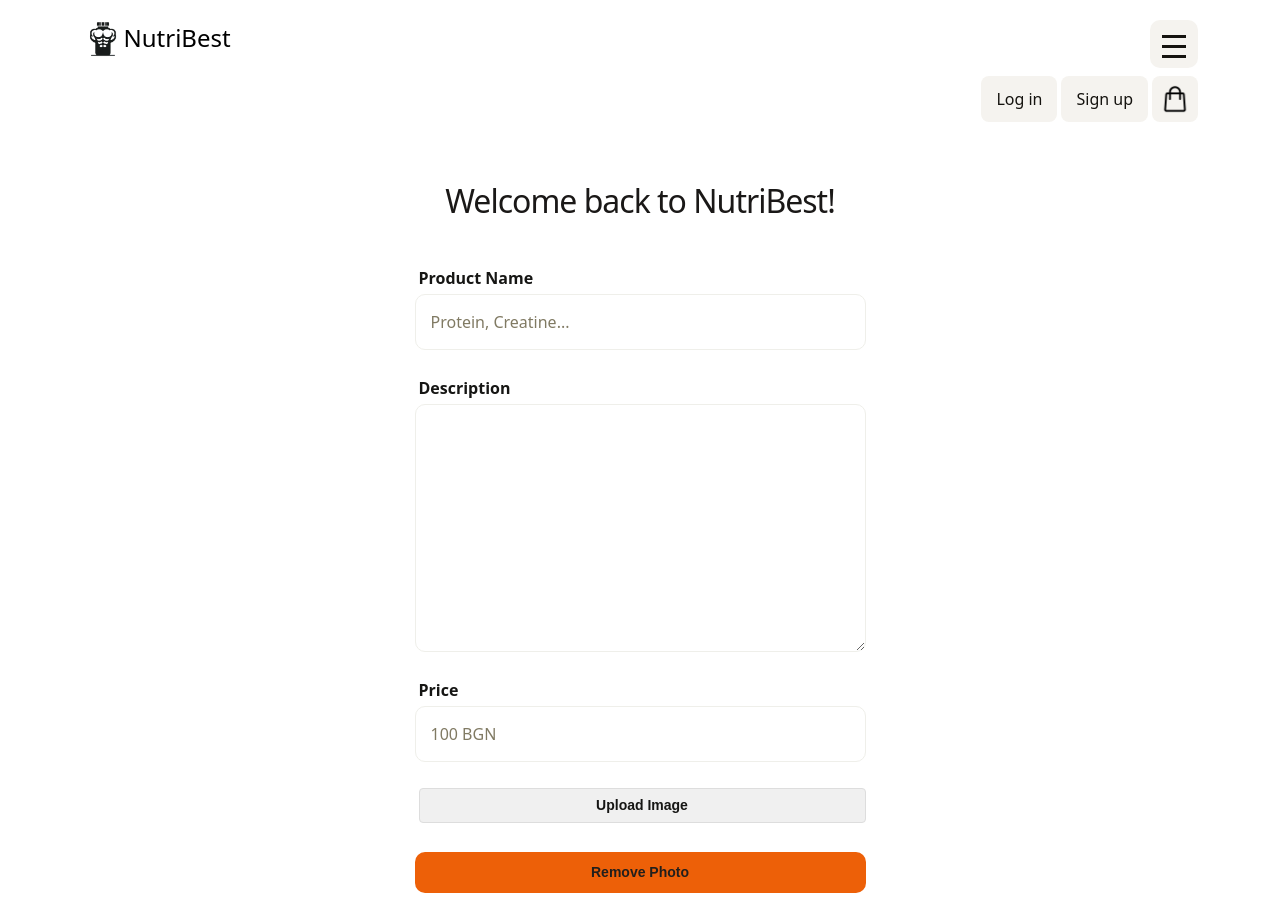
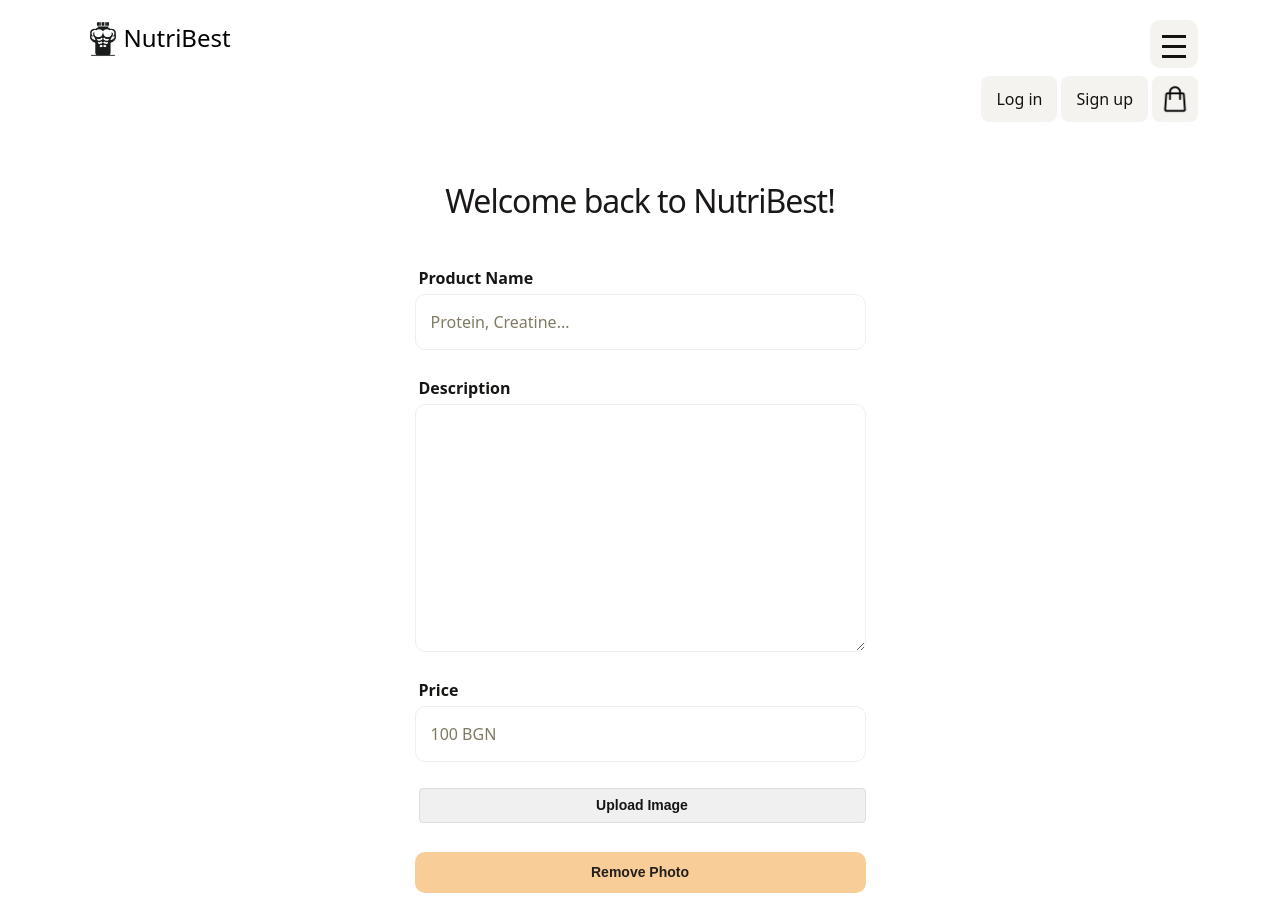
Before and after one commit to georgi2005atanasov/NutriBest, a React (Vite) app in the folder frontend/nutri-best-project/: page /add-product in a window 1280 px wide. Shown: the top 916 px of the page. Built offline with nearby package versions, Linux system fonts and the light colour scheme; a web font is replaced by a local one.

Commit message:
Made the Add Product component with more subcomponents to enhance its cleanness

```diff
--- a/frontend/nutri-best-project/src/App.jsx
+++ b/frontend/nutri-best-project/src/App.jsx
@@ -5,7 +5,7 @@ import LoginPage, { action as loginAction } from './pages/auth/Login';
 import RegisterPage, { action as registerAction } from './pages/auth/Register';
 import { action as logoutAction } from './pages/auth/Logout';
 import HomePage from './pages/Home';
-import AddProduct, { action as addProductAction } from './pages/AddProduct';
+import AddProductPage, { action as addProductAction } from './pages/AddProduct';
 import ErrorPage from './pages/Error';
 
 const router = createBrowserRouter([
@@ -18,7 +18,7 @@ const router = createBrowserRouter([
       { path: 'register', element: <RegisterPage />, action: registerAction },
       { path: 'logout', action: logoutAction },
       { path: 'home', element: <HomePage /> },
-      { path: 'add-product', element: <AddProduct />, action: addProductAction },
+      { path: 'add-product', element: <AddProductPage />, action: addProductAction },
       { path: 'error', element: <ErrorPage /> }
     ],
     id: "rootLoader",
--- /dev/null
+++ b/frontend/nutri-best-project/src/components/UI/FormTextArea.jsx
@@ -0,0 +1,8 @@
+// eslint-disable-next-line react/prop-types
+export default function FormTextArea({ styles, text, error, id, ...props }) {
+    return <div className={`${styles} my-3`}>
+        <label htmlFor={id}>{text}</label>
+        <textarea {...props} id={id} />
+        {error && <p>{error}</p>}
+    </div>
+}
--- /dev/null
+++ b/frontend/nutri-best-project/src/components/UI/ImageField.jsx
@@ -0,0 +1,36 @@
+/* eslint-disable react/prop-types */
+import InputError from "./InputError"
+import { useState } from "react";
+
+export default function ImageField({styles, data}) {
+    const [image, setImage] = useState(null);
+
+    function handleRemoveImage() {
+        setImage(null);
+    }
+
+    function getImage(event) {
+        const imageToSet = URL.createObjectURL(event.target.files[0])
+        setImage(imageToSet);
+    }
+
+    return <div className={styles["add-product-input"]}>
+        <label htmlFor="image" className={styles["custom-file-upload"]}>
+            Upload Image
+        </label>
+        <input className="d-none" type="file" name="image" id="image" onChange={getImage} />
+        <button
+            className={`${styles["remove-image"]}`}
+            disabled={image == null}
+            onClick={handleRemoveImage}>
+            Remove Photo
+        </button>
+        {image && <img src={image} alt="Image" name="image-visual" id="image-visual" />}
+        {
+            data && Object.keys(data.errors).includes("Image") &&
+            <InputError
+                styles={styles["error-par"]}
+                text={data.errors["Image"][0]}
+            />}
+    </div>
+}
--- /dev/null
+++ b/frontend/nutri-best-project/src/components/UI/Message.jsx
@@ -0,0 +1,3 @@
+export default function Message({text, isSuccess}) {
+
+}
--- a/frontend/nutri-best-project/src/pages/AddProduct.jsx
+++ b/frontend/nutri-best-project/src/pages/AddProduct.jsx
@@ -5,25 +5,16 @@ import FormButton from "../components/UI/FormButton";
 import InputError from "../components/UI/InputError";
 import { addProduct } from "../../../../backend/api/api";
 import { getFormData } from "../utils/utils";
-import { useState } from "react";
 import { Form, useActionData, useNavigation, json, redirect } from "react-router-dom";
+import ImageField from "../components/UI/ImageField";
+import FormTextArea from "../components/UI/FormTextArea";
 
-export default function AddProduct() {
+export default function AddProductPage() {
     const data = useActionData();
-    const [image, setImage] = useState(null);
 
     const navigation = useNavigation();
 
     const isSubmitting = navigation.state === "submitting";
-
-    function getImage(event) {
-        const imageToSet = URL.createObjectURL(event.target.files[0])
-        setImage(imageToSet);
-    }
-
-    function handleRemoveImage() {
-        setImage(null);
-    }
 
     return <>
         <Header text="Welcome back to NutriBest!" styles={styles["add-product-header"]} />
@@ -46,16 +37,18 @@ export default function AddProduct() {
                             placeholder="Protein, Creatine..."
                         />
 
-                        <div className={styles["add-product-input"]}>
-                            <label htmlFor="description">Description</label>
-                            <textarea rows={9} name="description" id="description" />
-                            {
+                        <FormTextArea
+                            styles={styles["add-product-input"]}
+                            text="Description"
+                            error={
                                 data && Object.keys(data.errors).includes("Description") &&
                                 <InputError
                                     styles={styles["error-par"]}
                                     text={data.errors["Description"][0].replace("Description", "description")}
                                 />}
-                        </div>
+                            id="description"
+                            name="description"
+                            rows={9} />
 
                         <FormInput
                             styles={styles["add-product-input"]}
@@ -72,25 +65,9 @@ export default function AddProduct() {
                             placeholder="100 BGN"
                         />
 
-                        <div className={styles["add-product-input"]}>
-                            <label htmlFor="image" className={styles["custom-file-upload"]}>
-                                Upload Image
-                            </label>
-                            <input className="d-none" type="file" name="image" id="image" onChange={getImage} />
-                            <button
-                                className={`${styles["remove-image"]}`}
-                                disabled={image == null}
-                                onClick={handleRemoveImage}>
-                                Remove Photo
-                            </button>
-                            {image && <img src={image} alt="Image" name="image-visual" id="image-visual" />}
-                            {
-                                data && Object.keys(data.errors).includes("Image") &&
-                                <InputError
-                                    styles={styles["error-par"]}
-                                    text={data.errors["Image"][0]}
-                                />}
-                        </div>
+                        <ImageField
+                            styles={styles}
+                            data={data} />
 
                         {data && Object.keys(data.errors).includes("message") &&
                             <InputError
--- a/frontend/nutri-best-project/src/pages/css/AddProduct.module.css
+++ b/frontend/nutri-best-project/src/pages/css/AddProduct.module.css
@@ -94,6 +94,11 @@
     margin-right: 8px;
 }
 
+.remove-image:disabled {
+    background-color: #f8cd98;
+    cursor: not-allowed
+}
+
 .custom-file-upload:hover, .remove-image:hover {
     background-color: #e9e9e9;
 }
```
